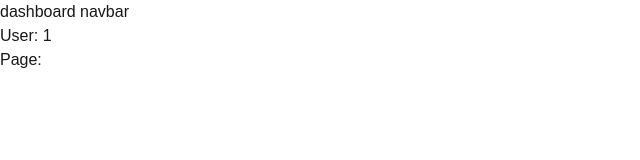
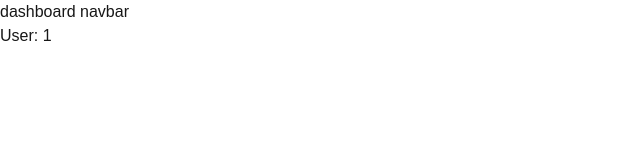
Before and after one commit to Arshad300390/nextjs-mastry, a Next.js app: page /dashboard/users/1 in a window 1280 px wide. Shown: the top 160 px of the page, without its empty margins (0-640 px from the left). Built offline with nearby package versions, Linux system fonts and the light colour scheme.

Commit message:
fix params

```diff
--- a/src/app/(dashboard)/dashboard/users/[id]/page.tsx
+++ b/src/app/(dashboard)/dashboard/users/[id]/page.tsx
@@ -1,25 +1,11 @@
 import React from 'react';
-
-// Define PageProps type with awaited params
-interface PageProps {
-  params: {
-    id: string;
-  };
-  searchParams: {
-    page: string;
-  };
-}
-
-// Define your Page component as async
-const Page = async ({ params, searchParams }: PageProps) => {
+const Page = async ({ params }: { params: { id: string } }) => {
   // Await params before accessing its properties
   const { id } = await params; // Awaiting params
-  const { page } = await searchParams; // Awaiting searchParams
 
   return (
     <div>
       <div>User: {id}</div>
-      <div>Page: {page}</div>
     </div>
   );
 };
```
